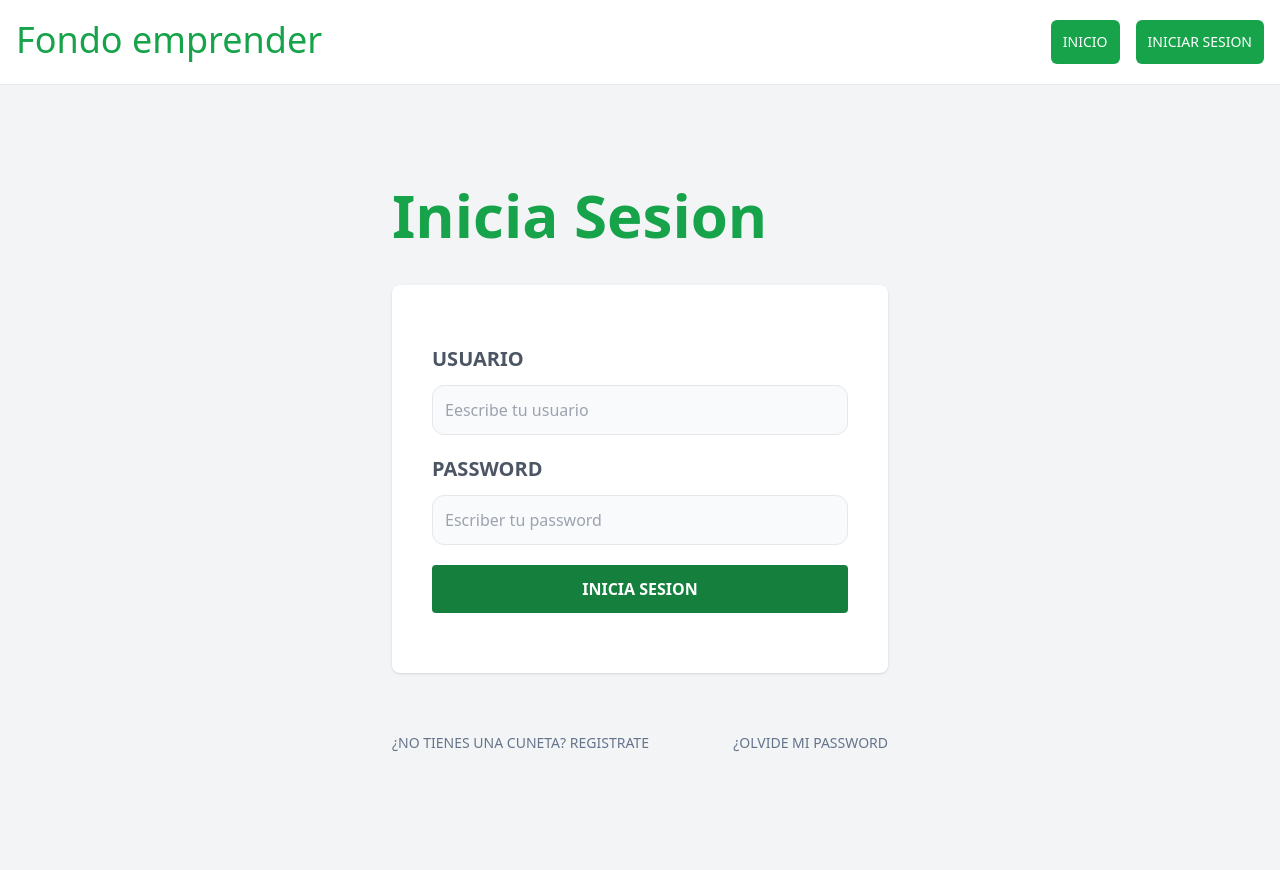
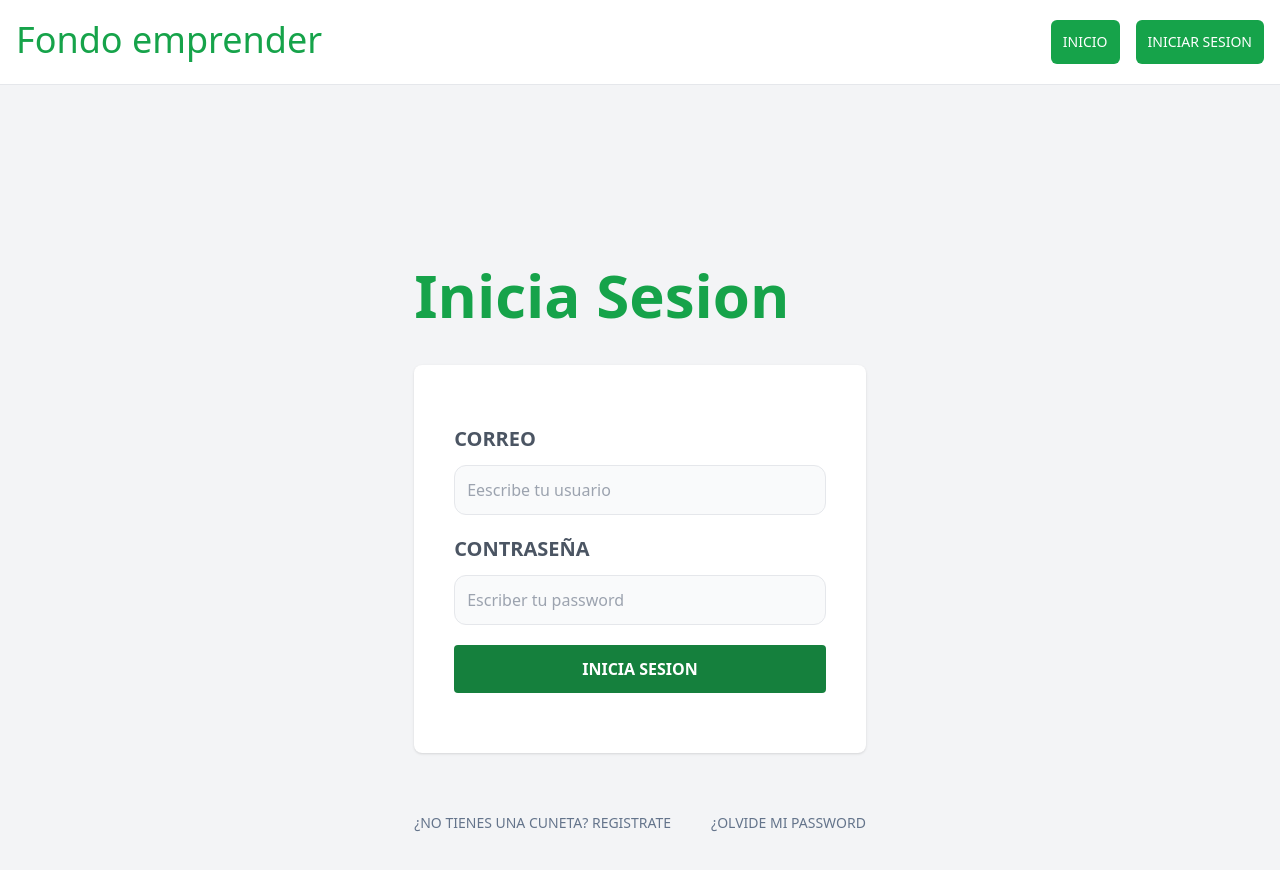
Before and after one commit to jinchi2/Fondoemprender1, a React (Vite) app in the folder frontend/: page /login in a window 1280 px wide. Shown: the top 870 px of the page. Before the commit the page ends 800 px from the top, so only its background shows below. Built offline with nearby package versions, Linux system fonts and the light colour scheme.

Commit message:
hecho bien

```diff
--- a/frontend/src/App.jsx
+++ b/frontend/src/App.jsx
@@ -10,7 +10,7 @@ import ConfimarCuenta from './paginas/ConfimarCuenta'
 
 import Emprendimientos from './paginas/Emprendimientos'
 //import Emprendimientos from './paginas/Emprendimientos'
-
+import InfoEmprendimiento from './paginas/InfoEmprendimiento'
 
 import NuevoEmprendimiento from './paginas/NuevoEmprendimiento'
 import Emprendimiento from './paginas/Emprendimiento'
@@ -32,6 +32,7 @@ function App() {
           <Routes>
             <Route path='/' element={<AuthLayout />}>
               <Route index element={<Inicio />} />
+              <Route path='convocatoria/:id' element={<InfoEmprendimiento/>} />
             </Route >
             <Route path='/' element={<AuthLayout />}>
               <Route path='login' element={<Login />} />
@@ -45,7 +46,6 @@ function App() {
               <Route path='crear-emprendimiento' element={<NuevoEmprendimiento />} />
               <Route path=':id' element={<Emprendimiento />} />
               <Route path='editar/:id' element={<EditarEmprendimiento />} />
-
             </Route>
           </Routes>
         </EmprendimientosProvider>
--- a/frontend/src/components/HeaderLogin.jsx
+++ b/frontend/src/components/HeaderLogin.jsx
@@ -19,6 +19,8 @@ const HeaderLogin = () => {
                 >Iniciar Sesion</a>
 
 
+
+
             </div>
         </div>
     </header>
--- a/frontend/src/components/Headerprincipar.jsx
+++ b/frontend/src/components/Headerprincipar.jsx
@@ -0,0 +1,13 @@
+
+
+const Headerprincipar = () => {
+    <header className='px-4 py-5 bg-white border-b'>
+        <div className='md:flex md:justify-between'>
+            <h2 className='text-4xl text-green-600 font-black-center'>
+                Fondo emprender
+            </h2>
+            </div>
+    </header>
+}
+
+export default Headerprincipar
--- a/frontend/src/components/Veremprendimiento.jsx
+++ b/frontend/src/components/Veremprendimiento.jsx
@@ -1,12 +1,12 @@
 import { Link } from "react-router-dom"
 
 const Veremprendimiento = ({ emprendimiento }) => {
-  const { titulo, descripcion, imagen  } = emprendimiento
+  const { titulo, descripcion, imagen, _id } = emprendimiento
 
   return (
     <div className="bg-gray-200 shadow rounded-lg p-10 justify-center mt-10 mr-10">
       <div className="ml-10">
-            {emprendimiento.imagen && <img src={imagen.url} style={{ width: '85%', height: 'auto' }}/> }
+        {emprendimiento.imagen && <img src={imagen.url} style={{ width: '85%', height: 'auto' }} />}
       </div>
 
       <div className="ml-10 mt-10">
@@ -15,7 +15,13 @@ const Veremprendimiento = ({ emprendimiento }) => {
           <span className="text-sm">{''}{descripcion}</span>
         </p>
         <h2 className="text-center">
+          <Link
+            to={`convocatoria/${_id}`}
+            className='text-gray-600 hover:text-gray-800 uppercase text-sm font-bold'
 
+          >Ver Emprendimiento
+
+          </Link>
         </h2>
       </div>
     </div>
--- a/frontend/src/layouts/AuthLayout.jsx
+++ b/frontend/src/layouts/AuthLayout.jsx
@@ -7,9 +7,7 @@ const AuthLayout = () => {
     <>
         <HeaderLogin />
         <main className="container mx-auto mt-5 md:mt-20 p-5 md:flex md:justify-center">
-            <div className="md:w-2/3 lg:w-2/5">
                <Outlet />
-            </div>
         </main>
     </>
   )
--- /dev/null
+++ b/frontend/src/paginas/InfoEmprendimiento.jsx
@@ -0,0 +1,10 @@
+
+const InfoEmprendimiento = () => {
+  return (
+    <div>
+      hola
+    </div>
+  )
+}
+
+export default InfoEmprendimiento
--- a/frontend/src/paginas/Inicio.jsx
+++ b/frontend/src/paginas/Inicio.jsx
@@ -22,7 +22,7 @@ const Inicio = () => {
   if (cargando) return <h1>Cargando...</h1>
 
   return (
-    <>
+    <div>
       <h1 className='text-4xl font-black text-center'>Bienvenidos</h1>
       <div className='bg-white container mx-auto p-5 md:flex md:justify-center mt-5'>
       <div className='grid grid-cols-1 ms-auto p-5 md:justify-center md:grid-cols-2'>
@@ -32,12 +32,12 @@ const Inicio = () => {
               key={emprendimiento._id}
               emprendimiento={emprendimiento}
             />
-
           ))
           : <p className='mt-5 text-center text-gray-600 uppercase'>No puedes ver</p>}
+
       </div>
       </div>
-    </>
+    </div>
   )
 }
 
--- a/frontend/src/paginas/Login.jsx
+++ b/frontend/src/paginas/Login.jsx
@@ -42,7 +42,7 @@ const Login = () => {
     if (cargando) return <h1>Cargando...</h1>
 
     return (
-        <>
+        <div className="md:mt-20 ">
             <h1 className="text-green-600 font-black text-6xl">Inicia Sesion {' '}
             </h1>
             {msg && <Alerta alerta={alerta} />}
@@ -55,7 +55,7 @@ const Login = () => {
                     <label
                         className='uppercase text-gray-600 block text-xl font-bold'
                         htmlFor="usuario"
-                    >Usuario</label>
+                    >Correo</label>
                     <input
                         id="usuario"
                         type="usuario"
@@ -70,7 +70,7 @@ const Login = () => {
                     <label
                         className='uppercase text-gray-600 block text-xl font-bold'
                         htmlFor="password"
-                    >Password</label>
+                    >Contraseña</label>
                     <input
                         id="password"
                         type="password"
@@ -91,7 +91,7 @@ const Login = () => {
 
             <nav className='lg:flex lg:justify-between'>
                 <Link
-                    className='block text-center my-5 text-slate-500 uppercase text-sm'
+                    className='block text-center my-5 text-slate-500 uppercase text-sm mr-10'
                     to='/registrar'
                 >¿No tienes una cuneta? Registrate </Link>
 
@@ -102,7 +102,7 @@ const Login = () => {
             </nav>
 
 
-        </>
+        </div>
 
 
     )
--- a/frontend/src/paginas/OlvidePassword.jsx
+++ b/frontend/src/paginas/OlvidePassword.jsx
@@ -38,7 +38,7 @@ const OlvidePassword = () => {
   const { msg } = alerta
 
   return (
-    <>
+    <div>
     <h1 className="text-green-600 font-black text-6xl">Recupera tu Cuenta {' '}
     </h1>
 
@@ -85,7 +85,7 @@ const OlvidePassword = () => {
         >¿No tienes una cuneta? Registrate </Link>
     </nav>
 
- </>
+ </div>
 
   )
 }
--- a/frontend/src/paginas/Registrar.jsx
+++ b/frontend/src/paginas/Registrar.jsx
@@ -61,7 +61,7 @@ const Registrar = () => {
   const { msg } = alerta
 
   return (
-    <>
+    <div>
       <h1 className="text-green-600 font-black text-6xl">Crea tu Cuenta {' '}
       </h1>
 
@@ -189,7 +189,7 @@ const Registrar = () => {
         >¿Olvide mi Password </Link>
       </nav>
 
-    </>
+    </div>
 
   )
 }
```
Lines whose indentation alone changed are shown as unchanged.
